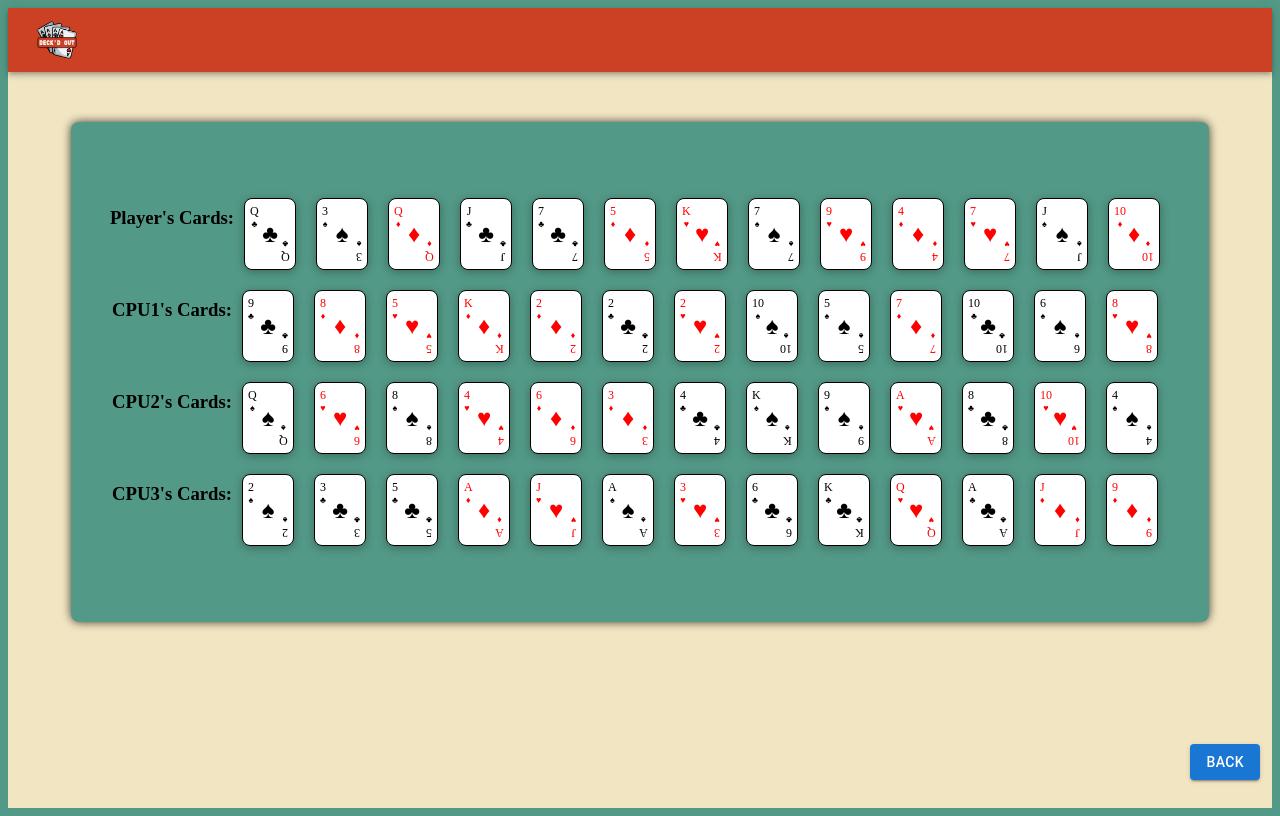
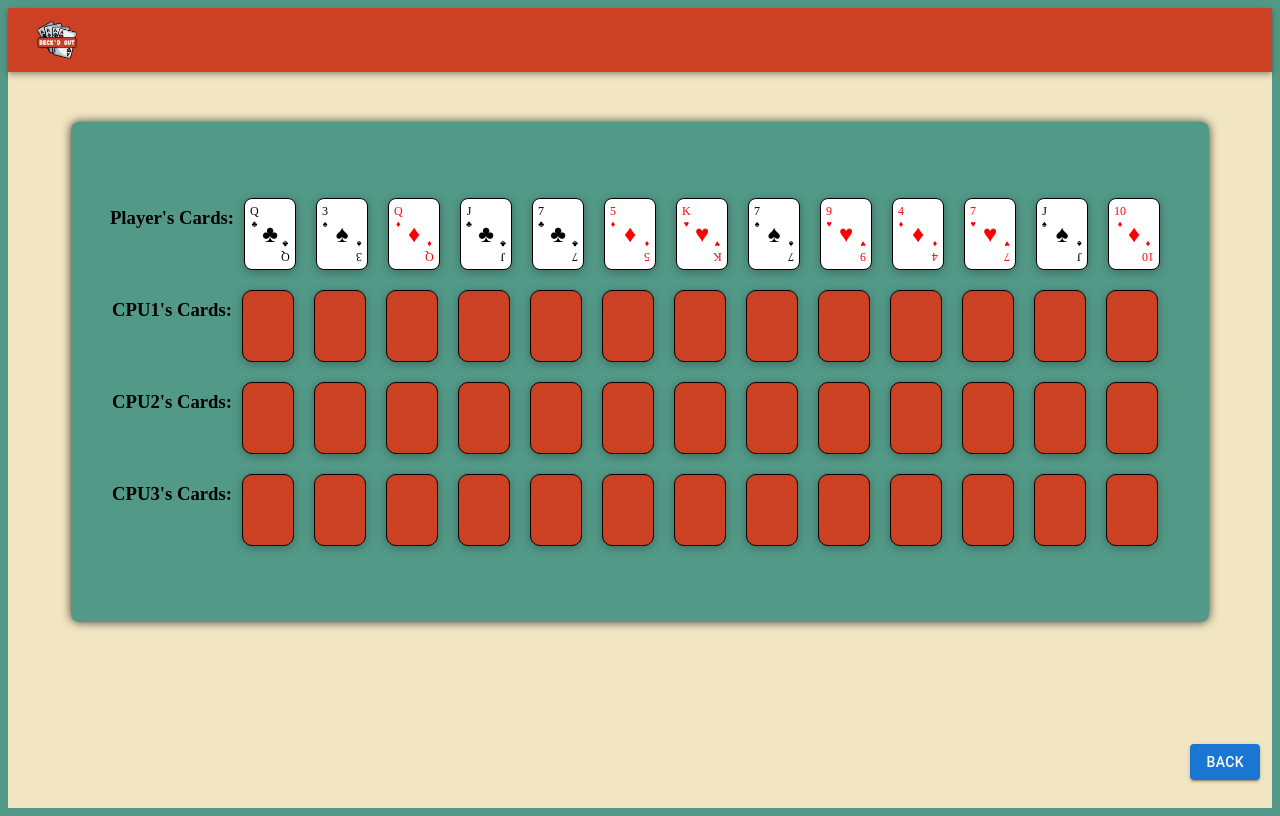
Before and after one commit to NellyBoi18/Deckd-Out, a React (Create React App) app in the folder cardgamehubfrontend/: page /spades in a window 1280 px wide. Both pictures are taken after a click on the button "START". Built offline with nearby package versions, Linux system fonts and the light colour scheme; no server answers.

Commit message:
flipped cards appearance

```diff
--- a/cardgamehubfrontend/src/component/game-screens/CardDeck.js
+++ b/cardgamehubfrontend/src/component/game-screens/CardDeck.js
@@ -1,6 +1,7 @@
 import React, { useState } from 'react';
 import Button from '@mui/material/Button';
 import CustomCard from './CustomCard';
+import CustomCardFlipped from './CustomCardFlipped';
 
 const RANKS = ["A", "2", "3", "4", "5", "6", "7", "8", "9", "10", "J", "Q", "K"];
 const SUITS = ["diamonds", "clubs", "hearts", "spades"];
@@ -189,7 +190,7 @@ return (
                 <div>
                     <div style={{ display: 'flex', justifyContent: 'center' }}>
                         <h3>CPU1's Cards: </h3>
-                        {dealtCards.cpu1.map((card, index) => (<CustomCard key={index} card={card} onClick={handleCardClick} />))}
+                        {dealtCards.cpu1.map((card, index) => (<CustomCardFlipped key={index} card={card} onClick={handleCardClick} />))}
                     </div>
                 </div>
 
@@ -197,7 +198,7 @@ return (
                 <div>
                     <div style={{ display: 'flex', justifyContent: 'center' }}>
                         <h3>CPU2's Cards: </h3>
-                        {dealtCards.cpu2.map((card, index) => (<CustomCard key={index} card={card} onClick={handleCardClick} />))}
+                        {dealtCards.cpu2.map((card, index) => (<CustomCardFlipped key={index} card={card} onClick={handleCardClick} />))}
                     </div>
                 </div>
 
@@ -205,7 +206,7 @@ return (
                 <div>
                     <div style={{ display: 'flex', justifyContent: 'center' }}>
                         <h3>CPU3's Cards: </h3>
-                        {dealtCards.cpu3.map((card, index) => (<CustomCard key={index} card={card} onClick={handleCardClick} />))}
+                        {dealtCards.cpu3.map((card, index) => (<CustomCardFlipped key={index} card={card} onClick={handleCardClick} />))}
                     </div>
                 </div>
             </div>
--- /dev/null
+++ b/cardgamehubfrontend/src/component/game-screens/CustomCardFlipped.js
@@ -0,0 +1,18 @@
+const CustomCardFlipped = ({ card, onClick }) => {
+    return (
+        <div style={{
+            height: "70px",
+            width: "50px",
+            margin: "10px",
+            backgroundColor: "#CC4124",
+            border: "1px solid #000",
+            borderRadius: "10px",
+            boxShadow: "0 2px 10px rgba(0,0,0,0.3)"
+
+        }} onClick={() => onClick(card)}>
+
+        </div>
+    );
+};
+
+export default CustomCardFlipped;
```
